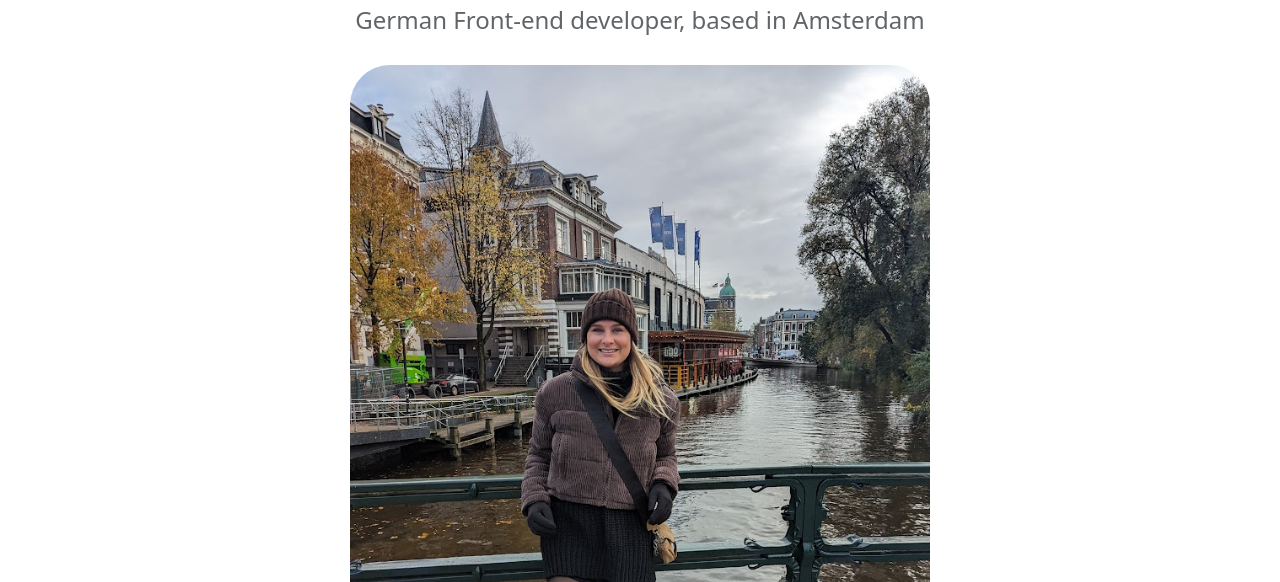
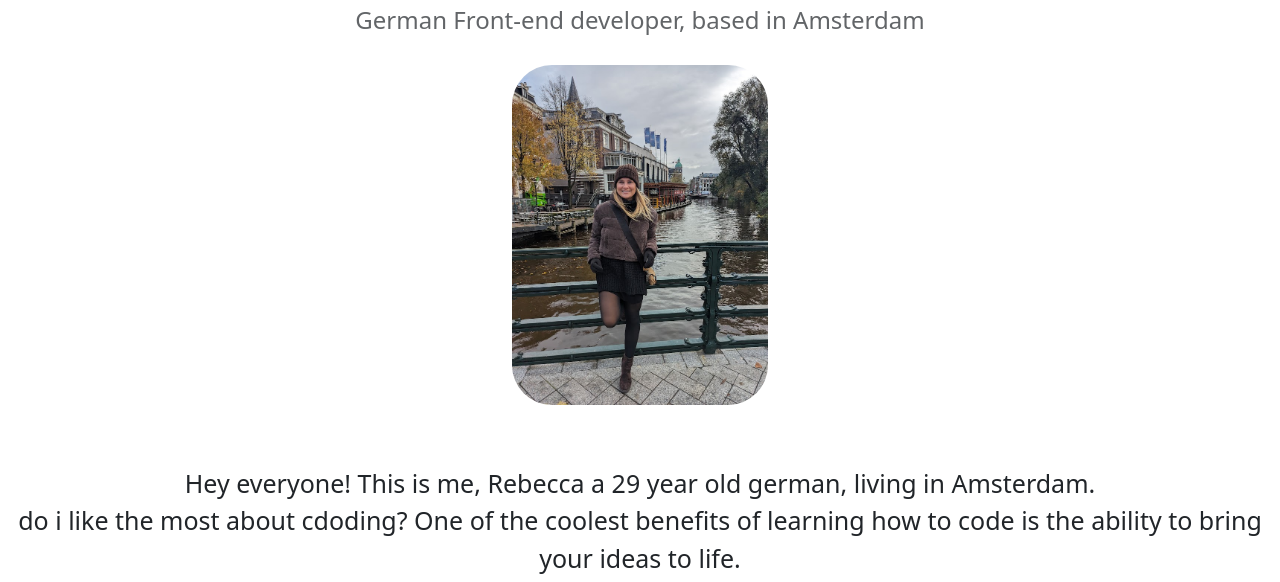
Before and after one commit to RebeccaNiem/My-portfolio, a website: page about.html in a window 1280 px wide. Shown: the part 218-800 px from the top of the page. Drawn offline with nearby package versions, Linux system fonts and the light colour scheme.

Commit message:
made the img smaler

```diff
--- a/style.css
+++ b/style.css
@@ -100,7 +100,8 @@ p {
   border-radius: 70px;
   display: block;
   margin: auto;
-  max-width: 50%;
+  height: 400px;
+  max-width: 100%;
   padding: 30px 30px;
 }
 
```
